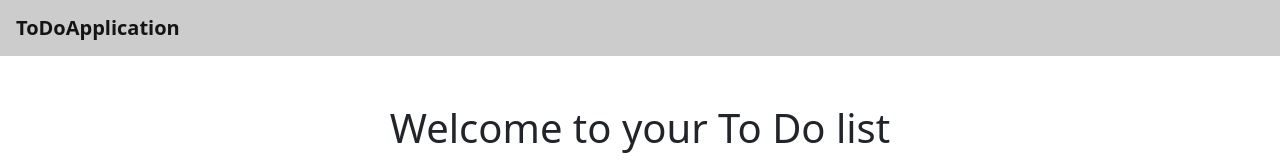
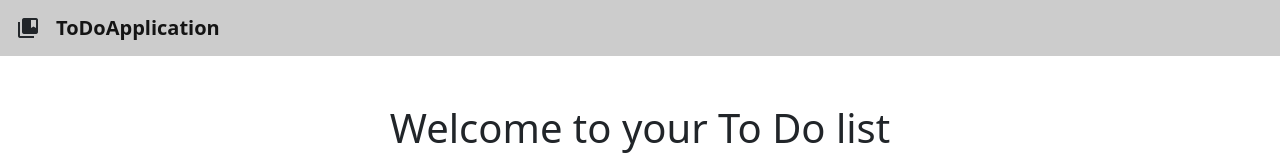
Before and after one commit to stanislav-svajka/ToDoApp, an Angular app in the folder ToDoAppClient/: page /home in a window 1280 px wide. Shown: the top 160 px of the page. Built offline with nearby package versions, Linux system fonts and the light colour scheme.

Commit message:
fixed header

```diff
--- a/ToDoAppClient/src/app/header/header.component.html
+++ b/ToDoAppClient/src/app/header/header.component.html
@@ -1,5 +1,6 @@
 <header class="header">
-  <nav class="navbar navbar-expand-lg navbar-light">
+  <nav class="navbar navbar-expand-lg navbar-light px-3">
+    <mat-icon aria-hidden="false" aria-label="Example home icon" fontIcon="collections_bookmark" ></mat-icon>
     <a class="navbar-brand px-3"    href="home"> <b>ToDoApplication</b></a>
     <button class="navbar-toggler" type="button" data-toggle="collapse" data-target="#navbarNav" aria-controls="navbarNav" aria-expanded="false" aria-label="Toggle navigation">
       <span class="navbar-toggler-icon"></span>
--- a/ToDoAppClient/src/app/login/login.component.html
+++ b/ToDoAppClient/src/app/login/login.component.html
@@ -1,9 +1,11 @@
 <div class="form" >
 <div class="form-group text-center">
-    <label for="exampleInputEmail1">Username</label>
+
+  <label for="exampleInputEmail1">Username</label>
     <input [(ngModel)]="username" type="text" class="form-control" id="exampleInputEmail1" aria-describedby="emailHelp" placeholder="Username">
   </div>
   <div class="form-group text-center">
+
     <label for="exampleInputPassword1">Password</label>
     <input [(ngModel)]="password" type="password" class="form-control" id="exampleInputPassword1" placeholder="Password">
   </div>
```
